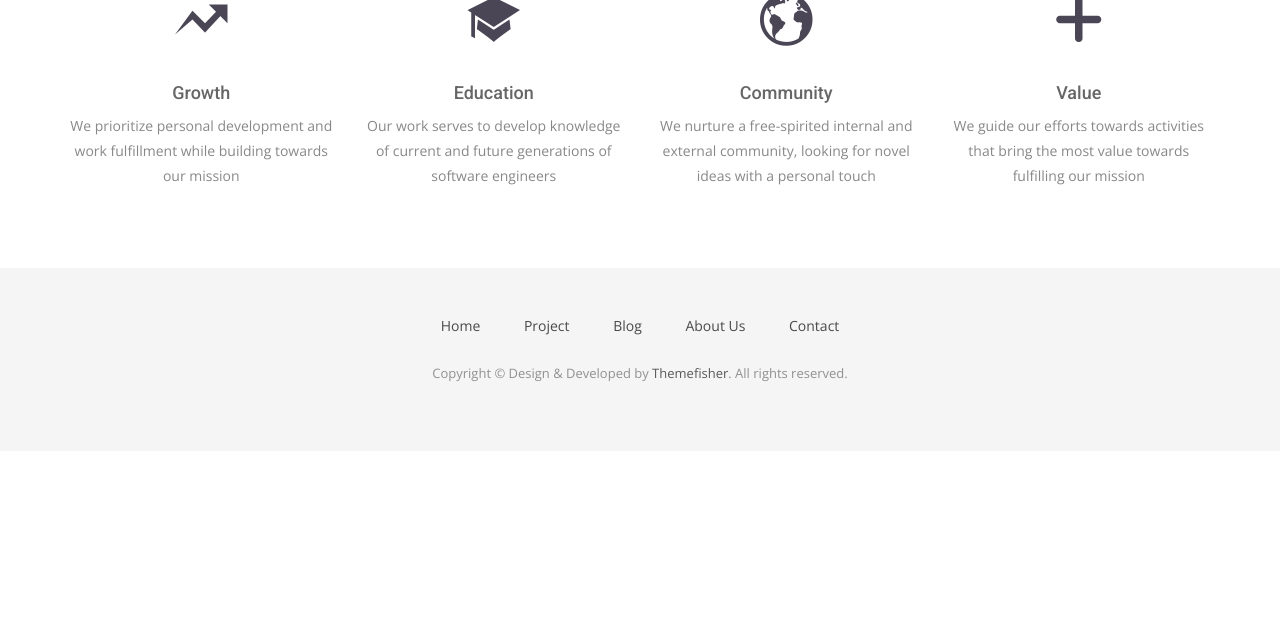
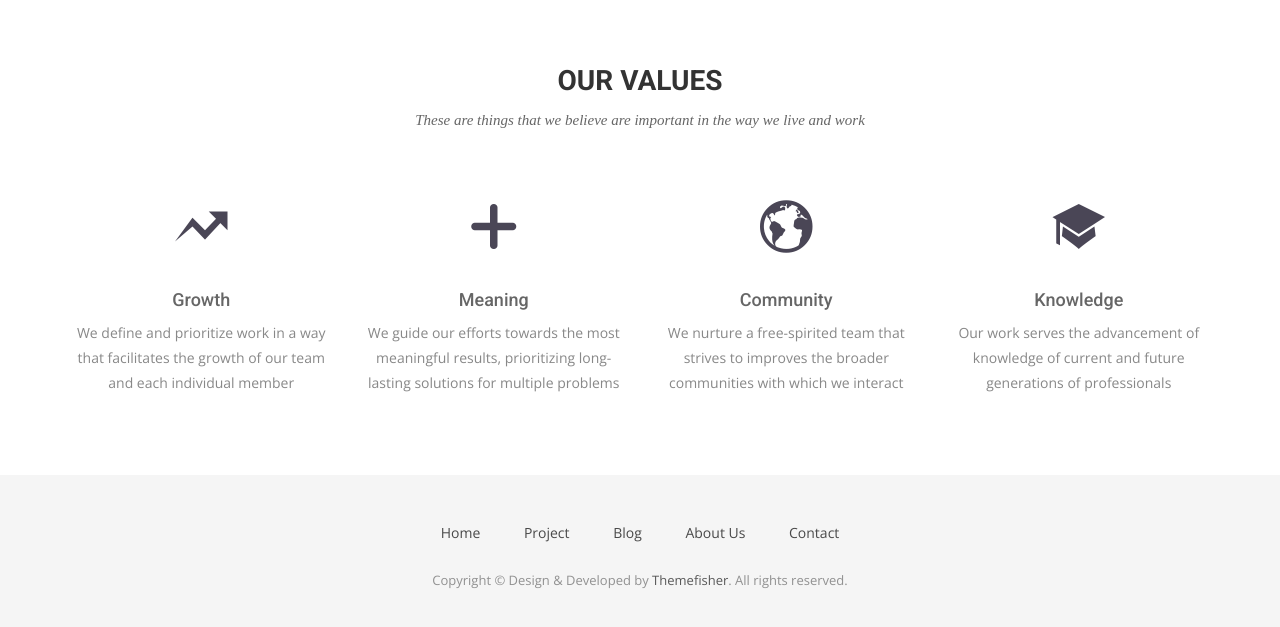
Before and after one commit to Clean-CaDET/clean-cadet.github.io, a Jekyll site: the page built from index.html, in a window 1280 px wide and 900 px high, scrolled down 1175 px, cut to the strip 242-869 px from the top of the window. Built offline with Jekyll 4.4.1, drawn with Linux system fonts in a browser that asks for light colours; nearby versions of some CDN libraries; some web fonts are replaced; before the commit the page ends 1868 px from its top, so only the background shows below that.

Commit message:
Update index.html

```diff
--- a/index.html
+++ b/index.html
@@ -26,7 +26,7 @@ permalink: /
             <p>A World Powered by High Quality Software.</p>
           </div>
           <br>
-          <iframe width="560" height="315" src="https://www.youtube.com/embed/fBENFfjC49A" frameborder="0" allow="accelerometer; autoplay; clipboard-write; encrypted-media; gyroscope; picture-in-picture" allowfullscreen></iframe>
+          <iframe width="840" height="472" src="https://www.youtube.com/embed/fBENFfjC49A" frameborder="0" allow="accelerometer; autoplay; clipboard-write; encrypted-media; gyroscope; picture-in-picture" allowfullscreen></iframe>
     </div>
   </div>
 </section>
@@ -36,7 +36,7 @@ permalink: /
   <div class="container">
     <div class="row">
       <div class="col-md-12">
-        <div class="block">
+        <div class="section-title">
           <h2>Mission</h2>
           <p>We are building a digital assistant for software engineers to help them develop more maintainable, reliable, and secure software.</p>
           <a class="btn btn-default btn-call-to-action" href="{{ site.baseurl }}/project" >See more</a>
@@ -60,28 +60,28 @@ permalink: /
         <div class="service-item">
           <i class="ion-arrow-graph-up-right"></i>
           <h4>Growth</h4>
-          <p>We prioritize personal development and work fulfillment while building towards our mission</p>
+          <p>We define and prioritize work in a way that facilitates the growth of our team and each individual member</p>
         </div>
       </div>
       <div class="col-sm-6 col-md-3">
         <div class="service-item">
-          <i class="ion-university"></i>
-          <h4>Education</h4>
-          <p>Our work serves to develop knowledge of current and future generations of software engineers</p>
+          <i class="ion-plus-round"></i>
+          <h4>Meaning</h4>
+          <p>We guide our efforts towards the most meaningful results, prioritizing long-lasting solutions for multiple problems</p>
         </div>
       </div>
       <div class="col-sm-6 col-md-3">
         <div class="service-item">
           <i class="ion-earth"></i>
           <h4>Community</h4>
-          <p>We nurture a free-spirited internal and external community, looking for novel ideas with a personal touch</p>
+          <p>We nurture a free-spirited team that strives to improves the broader communities with which we interact</p>
         </div>
       </div>
       <div class="col-sm-6 col-md-3">
         <div class="service-item">
-          <i class="ion-plus-round"></i>
-          <h4>Value</h4>
-          <p>We guide our efforts towards activities that bring the most value towards fulfilling our mission</p>
+          <i class="ion-university"></i>
+          <h4>Knowledge</h4>
+          <p>Our work serves the advancement of knowledge of current and future generations of professionals</p>
         </div>
       </div>
     </div>
```
